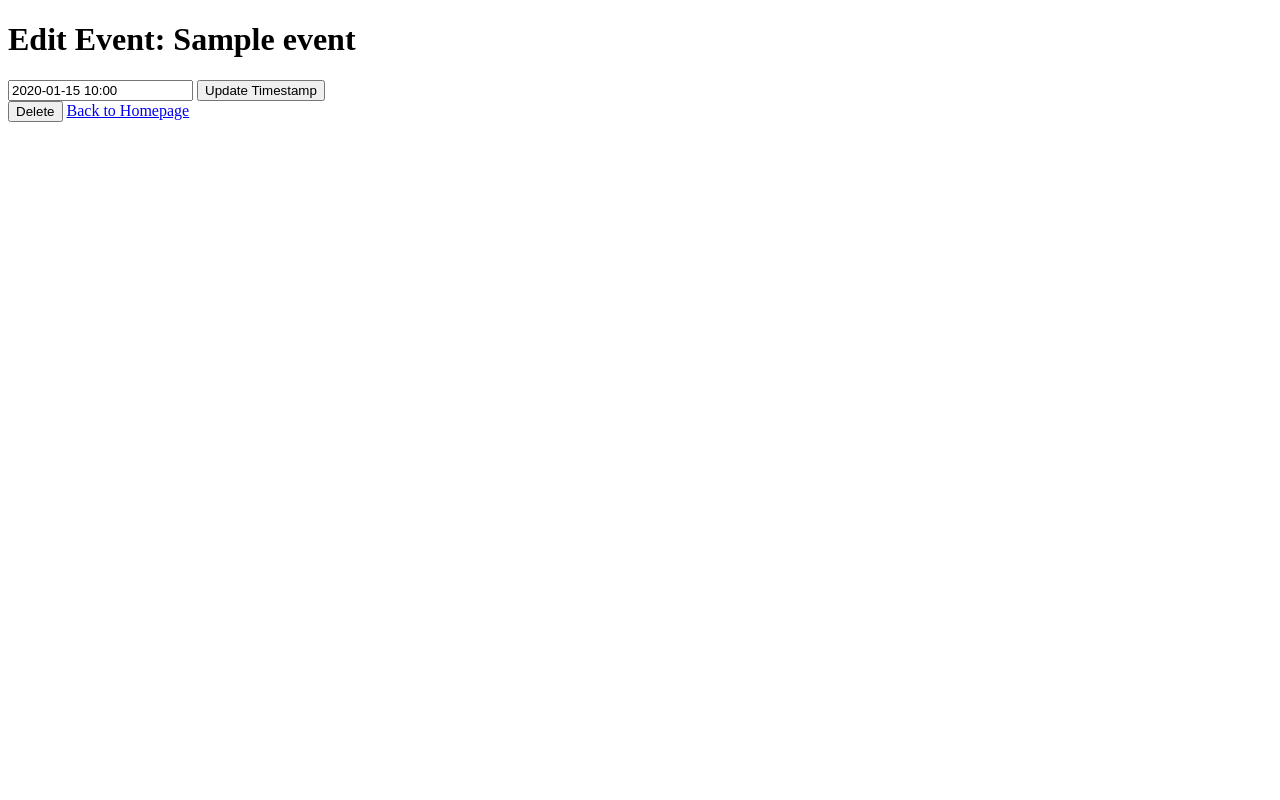
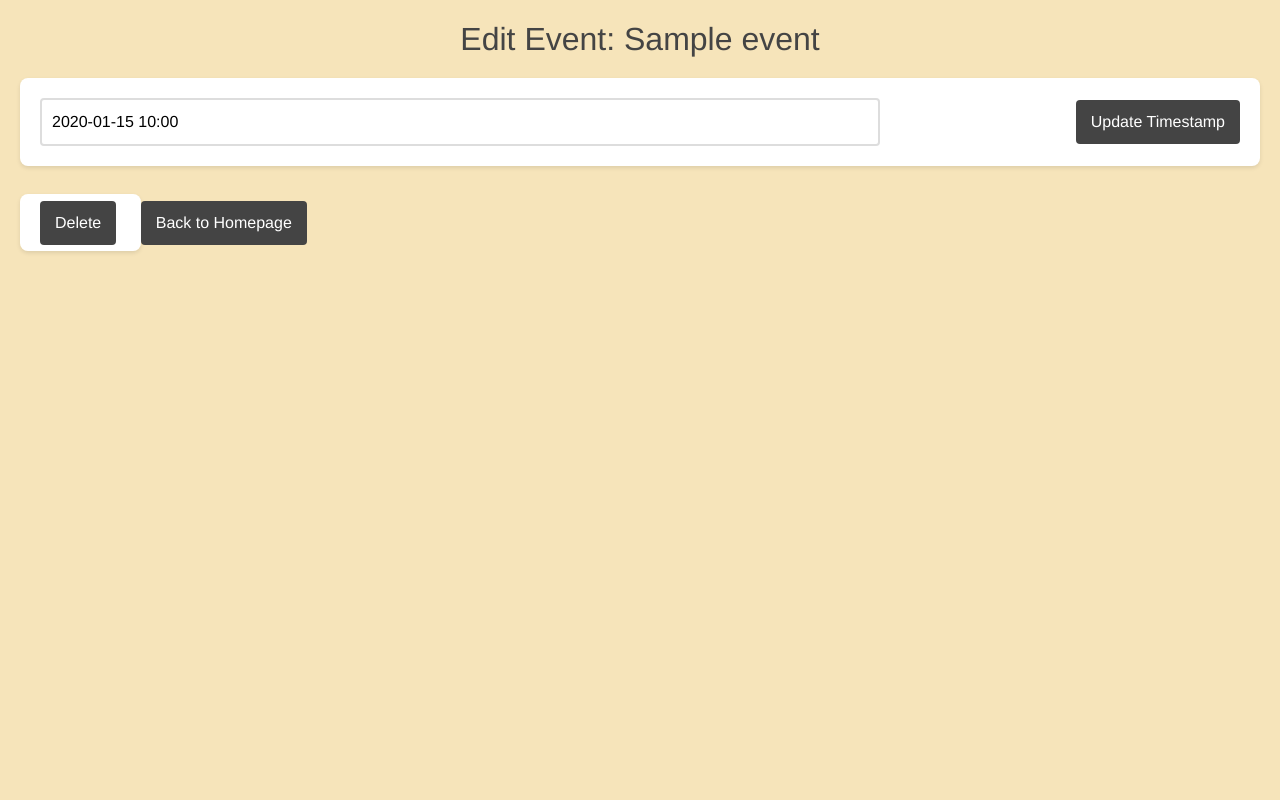
Before and after one commit to davenportnw/maya, a Django app: page /events/edit_event/1/ in a window 1280 px wide. Run offline with Django 4.2, Linux system fonts and the light colour scheme; tables that the repository leaves empty hold one stand-in row (values such as "Sample post"); some libraries are stand-ins or nearby versions.

Commit message:
Base UI for edit event page.

```diff
--- /dev/null
+++ b/events/static/edit_event.css
@@ -0,0 +1,63 @@
+/* Edit Event Page Styles */
+
+body {
+    background-color: #f6e4ba; /* Consistent background color */
+    color: #333;
+    font-family: 'Helvetica Neue', Helvetica, Arial, sans-serif;
+    margin: 0;
+    padding: 20px;
+    box-sizing: border-box;
+}
+
+h1 {
+    color: #444;
+    text-align: center;
+    font-size: 2em;
+    margin-bottom: 20px;
+}
+
+form {
+    background-color: white;
+    padding: 20px;
+    border-radius: 8px;
+    box-shadow: 0 2px 4px rgba(0,0,0,0.1);
+    margin-bottom: 15px;
+    display: flex;
+    justify-content: space-between;
+    align-items: center;
+}
+
+input[type="text"] {
+    border: 2px solid #ddd;
+    border-radius: 4px;
+    padding: 10px;
+    width: 70%;
+}
+
+button {
+    background-color: #444;
+    color: white;
+    border: none;
+    padding: 10px 15px;
+    border-radius: 4px;
+    cursor: pointer;
+}
+
+button:hover {
+    background-color: #555;
+}
+
+a.back-button {
+    display: inline-block;
+    margin-top: 20px;
+    background-color: #444;
+    color: white;
+    padding: 10px 15px;
+    border-radius: 4px;
+    text-align: center;
+    text-decoration: none;
+}
+
+a.back-button:hover {
+    background-color: #555;
+}
--- a/events/templates/edit_event.html
+++ b/events/templates/edit_event.html
@@ -1,16 +1,15 @@
-<!-- edit_event.html -->
+{% load static %}
+{% load bootstrap5 %}
+{% bootstrap_css %}
+{% bootstrap_javascript %}
 <!DOCTYPE html>
 <html>
 <head>
     <title>Edit Event</title>
+    <link rel="stylesheet" type="text/css" href="{% static 'edit_event.css' %}">
 </head>
 <body>
     <h1>Edit Event: {{ event.name }}</h1>
-    <!-- <ul>
-        {% for detail in event.eventdetail_set.all %}
-            <li>{{ detail.timestamp|date:"N j, Y g:i a" }}</li>
-        {% endfor %}
-    </ul> -->
     {% for detail in event.eventdetail_set.all %}
         <form method="post" action="{% url 'events:update_timestamp' detail.id %}">
             {% csrf_token %}
```
